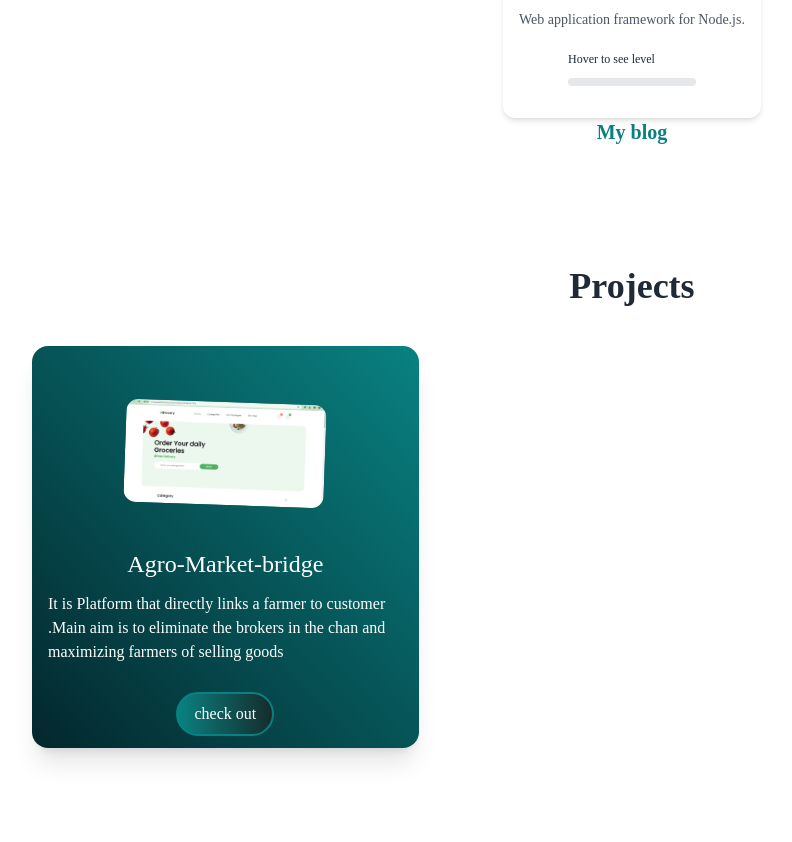
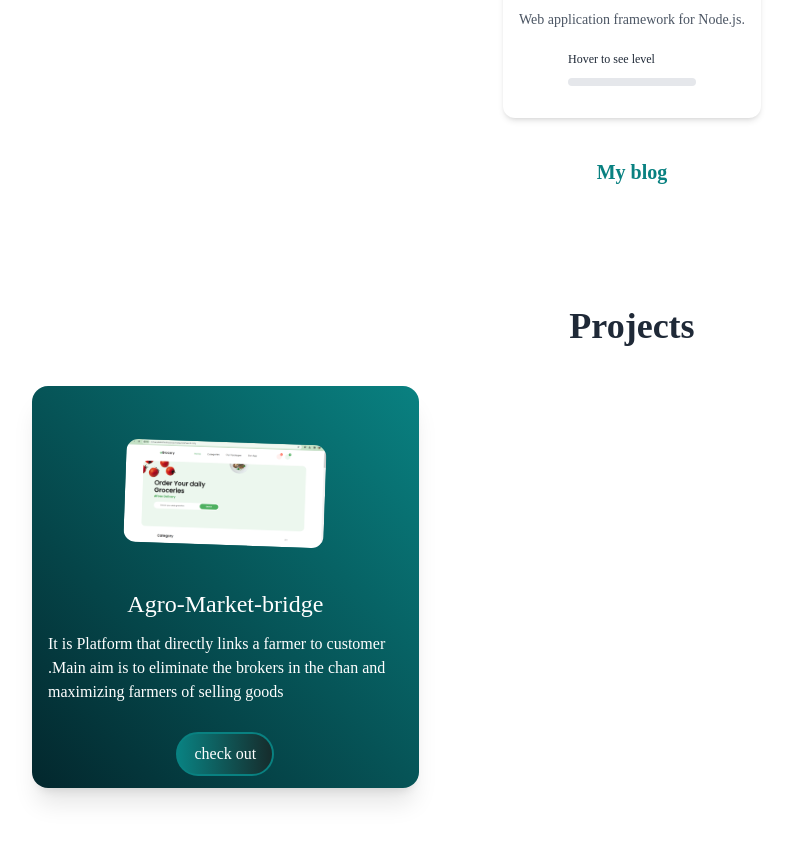
Before and after one commit to karoshalex0873/Karobia.me, a React (Vite) app: page / in a window 1280 px wide. Shown: the part 2002-2844 px from the top of the page, without its empty margins (8-800 px from the left). Built offline with nearby package versions, Linux system fonts and the light colour scheme.

Commit message:
Font rectification and skills card height fixing

```diff
--- a/src/componets/Blog.jsx
+++ b/src/componets/Blog.jsx
@@ -77,7 +77,7 @@ const Blog = () => {
               </div>
             </div>
           </div>
-          <h1 className="text-center text-xl font-bold">
+          <h1 className="text-center text-xl font-bold mt-10">
               <a
                 href="https://www.instagram.com/"
                 className="text-secondary hover:text-primary border-b-2 border-transparent hover:border-primary hover:scale-105 duration-200 cursor-pointer"
```
